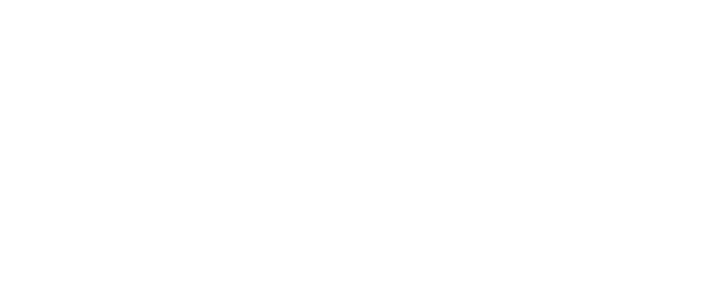
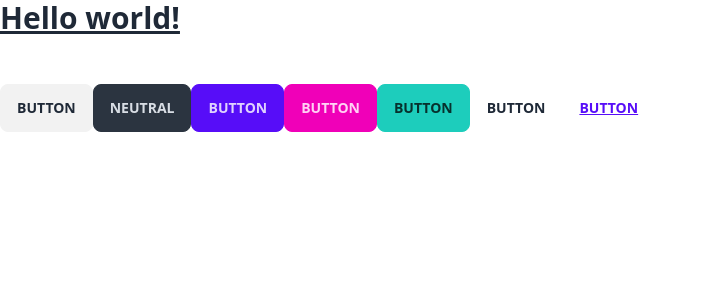
Before and after one commit to christina-gardash/Final-project-ReDI-School, a React (Create React App) app: page / in a window 1280 px wide. Shown: the top 300 px of the page, without its empty margins (0-702 px from the left). Built offline with nearby package versions, Linux system fonts and the light colour scheme.

Commit message:
installed tailwind

```diff
--- a/package.json
+++ b/package.json
@@ -34,5 +34,9 @@
       "last 1 firefox version",
       "last 1 safari version"
     ]
+  },
+  "devDependencies": {
+    "daisyui": "^3.1.0",
+    "tailwindcss": "^3.3.2"
   }
 }
--- a/src/App.jsx
+++ b/src/App.jsx
@@ -1,9 +1,16 @@
-
-
 function App() {
   return (
     <div className="App">
+      <h1 className="text-3xl font-bold underline">Hello world!</h1>
+      <br /><br />
 
+      <button className="btn">Button</button>
+      <button className="btn btn-neutral">Neutral</button>
+      <button className="btn btn-primary">Button</button>
+      <button className="btn btn-secondary">Button</button>
+      <button className="btn btn-accent">Button</button>
+      <button className="btn btn-ghost">Button</button>
+      <button className="btn btn-link">Button</button>
     </div>
   );
 }
--- a/src/index.css
+++ b/src/index.css
@@ -1,7 +1,3 @@
-body {
-  margin: 0;
-  font-family: -apple-system, BlinkMacSystemFont, 'Segoe UI', 'Roboto', 'Oxygen',
-    'Ubuntu', 'Cantarell', 'Fira Sans', 'Droid Sans', 'Helvetica Neue',
-    sans-serif;
-  -webkit-font-smoothing: antialiased;
-}
+@tailwind base;
+@tailwind components;
+@tailwind utilities;
--- /dev/null
+++ b/tailwind.config.js
@@ -0,0 +1,11 @@
+/** @type {import('tailwindcss').Config} */
+
+  module.exports = {
+    content: [
+      "./src/**/*.{js,jsx,ts,tsx}",
+    ],
+    theme: {
+      extend: {},
+    },
+    plugins: [require("daisyui")],
+  }
```
Also changed, not shown: 1 other file (tests, documents, lock files or other folders).
